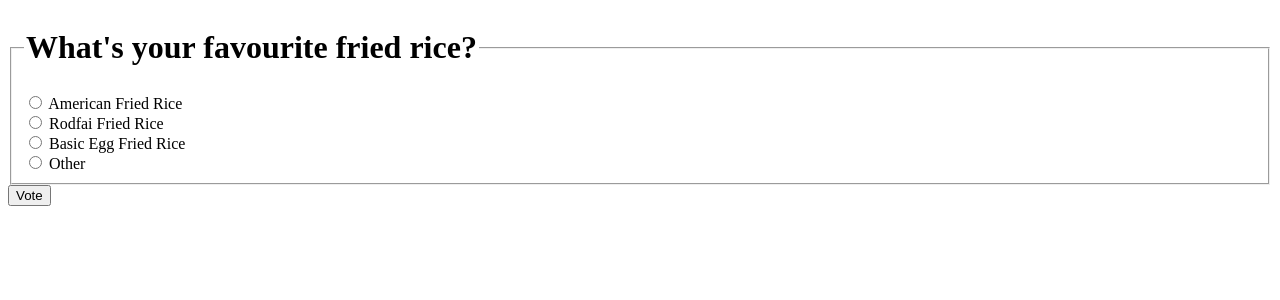
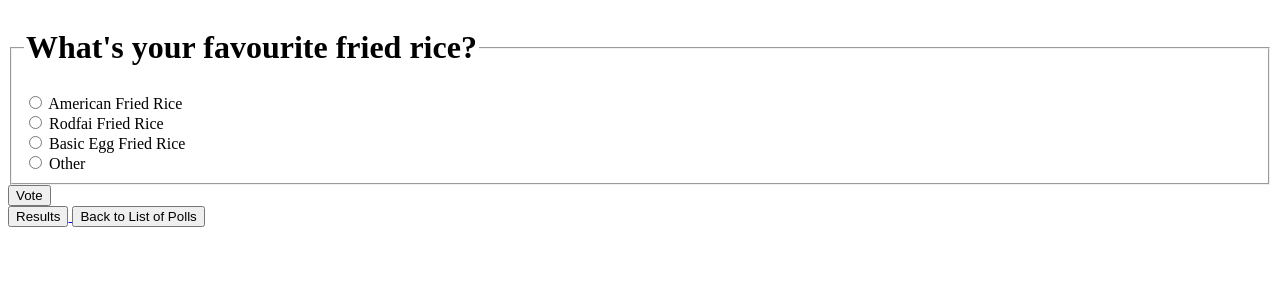
Before and after one commit to Jangsoodlor/ku-polls, a Django app: page /polls/2/ in a window 1280 px wide. Shown: the top 300 px of the page. Run offline with Django 5.2, Linux system fonts and the light colour scheme; data comes from the database, SQL or seed files in the repository.

Commit message:
improved site navigation

```diff
--- a/polls/templates/polls/detail.html
+++ b/polls/templates/polls/detail.html
@@ -29,7 +29,15 @@
     {% endfor %}
   </fieldset>
   <input type="submit" value="Vote">
-  </form>
+</form>
+
+<a href="{% url 'polls:results' question.id %}">
+  <button type="submit">Results</button>
+</a>
+
+<a href = {% url 'polls:index' %}>
+  <button type="submit">Back to List of Polls</button>
+</a>
 
 </body>
 
--- a/polls/templates/polls/results.html
+++ b/polls/templates/polls/results.html
@@ -25,7 +25,9 @@
   {%endfor%}
   </ul>
 
-  <a href="{% url 'polls:detail' question.id %}">Vote again?</a>
+  <a href = {% url 'polls:index' %}>
+    <button type="submit">Back to List of Polls</button>
+  </a>
 
 </body>
 
```
Also changed, not shown: polls/templates/polls/index.html (+6 -1 lines).
